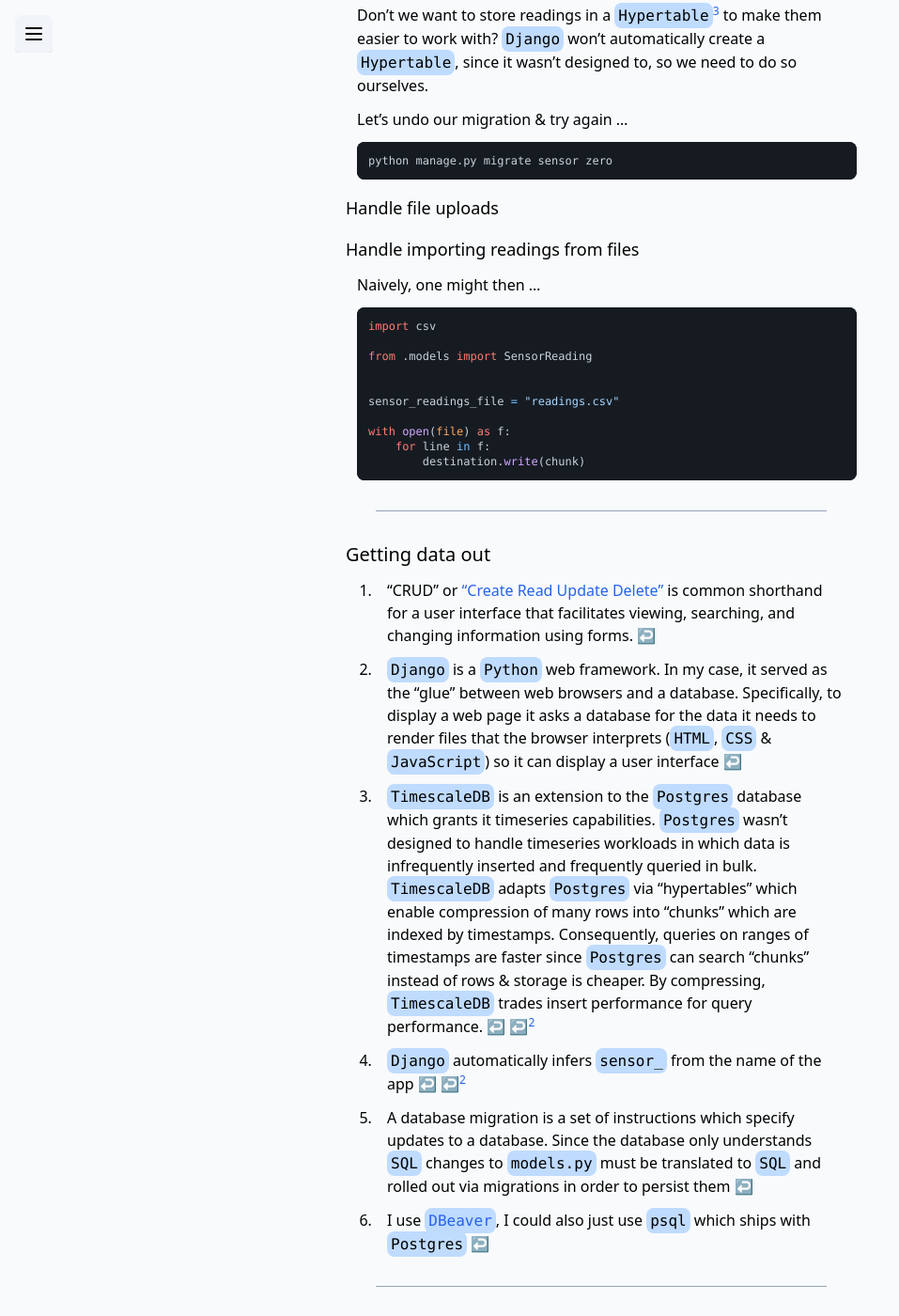
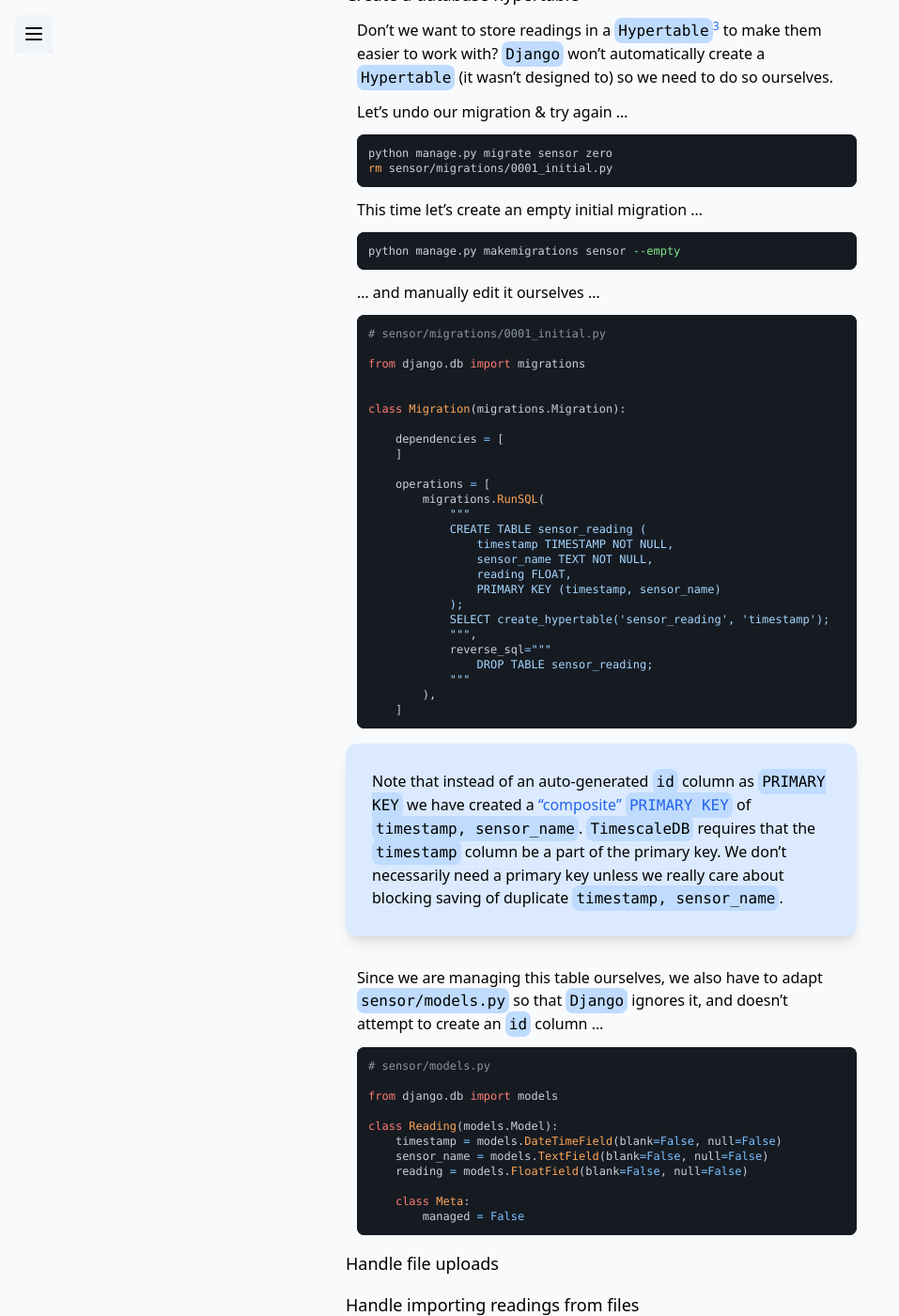
Before and after one commit to rdmolony/rdmolony.github.io, a Jekyll site: the page built from _posts/2023-12-14-running-django-on-timescaledb.md, in a window 1280 px wide and 1400 px high, scrolled down 3199 px. Shown: the whole window at 94% size, without its empty margins (0-957 px from the left). Built offline with Jekyll 4.4.1, drawn with Linux system fonts in a browser that asks for light colours; some of the changed text lies outside the part shown.

Commit message:
update 2023-12-14-running-django-on-timescaledb.md

````diff
--- a/_posts/2023-12-14-running-django-on-timescaledb.md
+++ b/_posts/2023-12-14-running-django-on-timescaledb.md
@@ -103,13 +103,14 @@
 I can now adapt `sensor/models.py`[^DJANGO_TABLE_NAME] ...
 
 ```python
-# models.py
+# sensor/models.py
 
 from django.db import models
 
 class Reading(models.Model):
-    sensor_name = models.TextField()
-    reading = models.FloatField()
+    timestamp = models.DateTimeField(blank=False, null=False)
+    sensor_name = models.TextField(blank=False, null=False)
+    reading = models.FloatField(blank=False, null=False)
 ```
 
 ... create its database migration[^MIGRATION] ...
@@ -137,12 +138,68 @@
 
 ### Create a database hypertable
 
-Don't we want to store readings in a `Hypertable`[^TIMESCALEDB] to make them easier to work with?  `Django` won't automatically create a `Hypertable`, since it wasn't designed to, so we need to do so ourselves.
+Don't we want to store readings in a `Hypertable`[^TIMESCALEDB] to make them easier to work with?  `Django` won't automatically create a `Hypertable` (it wasn't designed to) so we need to do so ourselves.
 
 Let's undo our migration & try again ...
 
 ```sh
 python manage.py migrate sensor zero
+rm sensor/migrations/0001_initial.py
+```
+
+This time let's create an empty initial migration ...
+
+```sh
+python manage.py makemigrations sensor --empty
+```
+
+... and manually edit it ourselves ...
+
+```python
+# sensor/migrations/0001_initial.py
+
+from django.db import migrations
+
+
+class Migration(migrations.Migration):
+
+    dependencies = [
+    ]
+
+    operations = [
+        migrations.RunSQL(
+            """
+            CREATE TABLE sensor_reading (
+                timestamp TIMESTAMP NOT NULL,
+                sensor_name TEXT NOT NULL,
+                reading FLOAT,
+                PRIMARY KEY (timestamp, sensor_name)
+            );
+            SELECT create_hypertable('sensor_reading', 'timestamp');
+            """,
+            reverse_sql="""
+                DROP TABLE sensor_reading;
+            """
+        ),
+    ]
+```
+
+> Note that instead of an auto-generated `id` column as `PRIMARY KEY` we have created a ["composite" `PRIMARY KEY`]() of `timestamp, sensor_name`.  `TimescaleDB` requires that the `timestamp` column be a part of the primary key.  We don't necessarily need a primary key unless we really care about blocking saving of duplicate `timestamp, sensor_name`.
+
+Since we are managing this table ourselves, we also have to adapt `sensor/models.py` so that `Django` ignores it, and doesn't attempt to create an `id` column ...
+
+```python
+# sensor/models.py
+
+from django.db import models
+
+class Reading(models.Model):
+    timestamp = models.DateTimeField(blank=False, null=False)
+    sensor_name = models.TextField(blank=False, null=False)
+    reading = models.FloatField(blank=False, null=False)
+
+    class Meta:
+        managed = False
 ```
 
 
````
